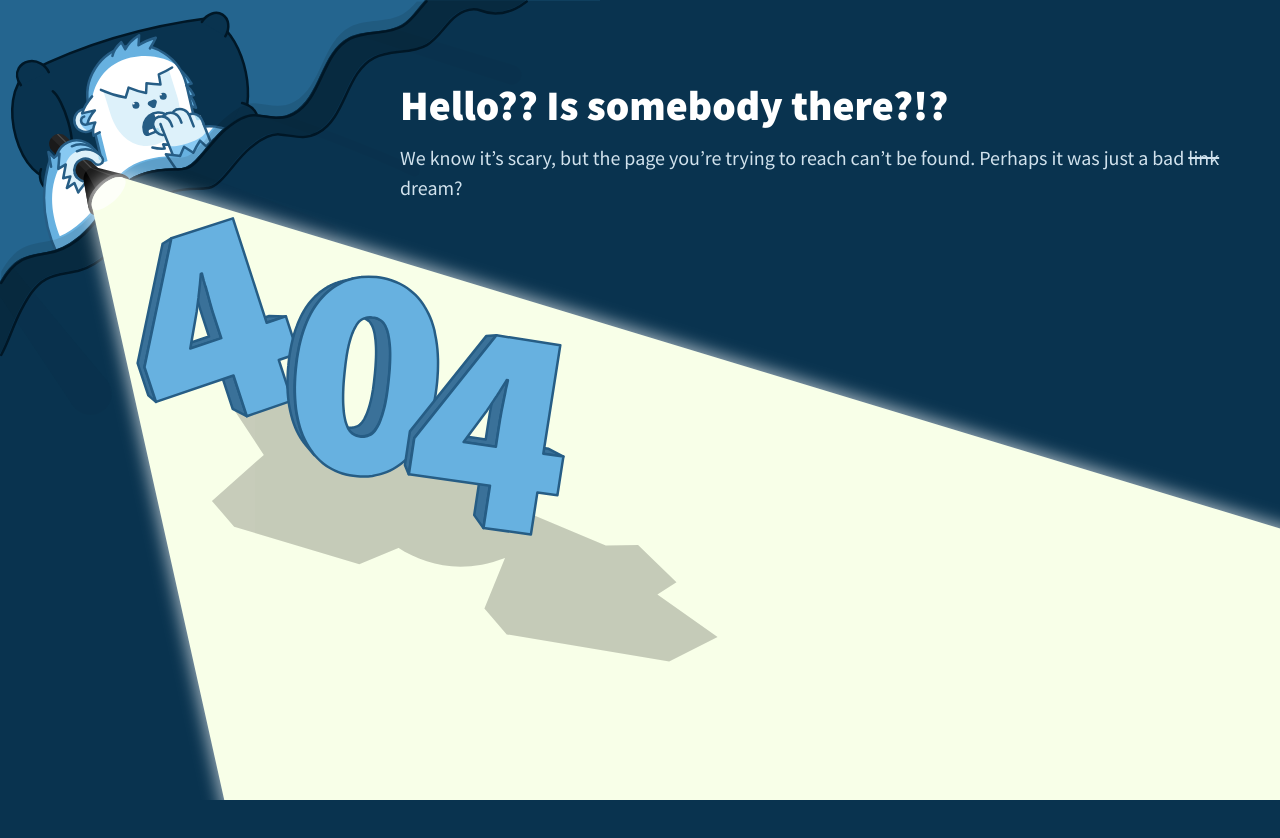
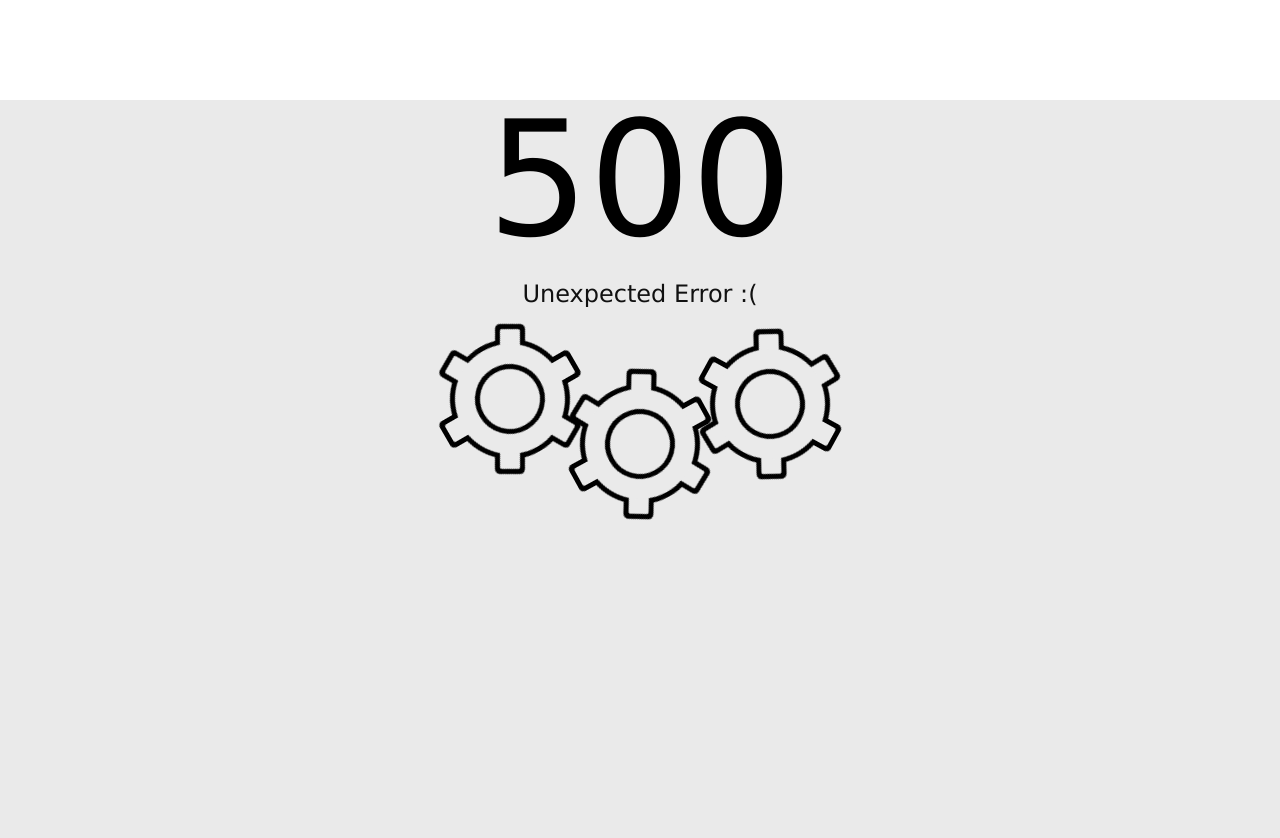
Before and after one commit to Iliyan7/end-game-reactjs, a React app: page /error in a window 1280 px wide. Shown: the top 838 px of the page. Before the commit the page ends 800 px from the top, so only its background shows below. Built offline with nearby package versions, Linux system fonts and the light colour scheme.

Commit message:
Add pretty internal server error page

```diff
--- a/src/components/Content.tsx
+++ b/src/components/Content.tsx
@@ -23,7 +23,7 @@ class Content extends React.Component<any> {
                     <Route exact path={baseUrl + '/games'} component={Games} />
                     <Route exact path='/v1/games/:id/details' component={GameDetails} />
                     <Route exact path='/v1/reviews' component={Reviews} />
-                    <Route exact path='/v1/news' component={News} />
+                    <Route path='/v1/news' component={News} />
                     <Route exact path='/v1/contact' component={Contact} />
                     <Route exact path='/v1/login' component={Login} />
                     <Route exact path='/v1/register' component={Register} />
--- a/src/components/game-details/GameDetails.tsx
+++ b/src/components/game-details/GameDetails.tsx
@@ -1,12 +1,13 @@
 import React from "react";
 import Breadcrumb from "../shared/Breadcrumb";
+import FollowUs from "../shared/FollowUs";
 
 class GameDetails extends React.Component {
 
   render() {
     return (
       <React.Fragment>
-        <Breadcrumb currentPage="Game Details" background="/img/page-top-bg/4.jpg" />
+        <Breadcrumb currentPage="Name Of Game!" background="/img/page-top-bg/4.jpg" />
 
         <section className="games-single-page">
           <div className="container">
@@ -24,11 +25,7 @@ class GameDetails extends React.Component {
 					      </p>
                 <div className="geme-social-share pt-5 d-flex">
                   <p>Share:</p>
-                  <a href="#"><i className="fa fa-pinterest"></i></a>
-                  <a href="#"><i className="fa fa-facebook"></i></a>
-                  <a href="#"><i className="fa fa-twitter"></i></a>
-                  <a href="#"><i className="fa fa-dribbble"></i></a>
-                  <a href="#"><i className="fa fa-behance"></i></a>
+                  <FollowUs />
                 </div>
               </div>
               <div className="col-xl-3 col-lg-4 col-md-5 sidebar game-page-sideber">
--- a/src/components/news/News.tsx
+++ b/src/components/news/News.tsx
@@ -6,7 +6,7 @@ class News extends React.Component {
   render() {
     return (
       <React.Fragment>
-        <Breadcrumb currentPage="News" background="img/page-top-bg/3.jpg" />
+        <Breadcrumb currentPage="News" background="/img/page-top-bg/3.jpg" />
 
         <section className="blog-page">
           <div className="container">
@@ -122,7 +122,7 @@ class News extends React.Component {
                     <div className="trending-widget">
                       <div className="tw-item">
                         <div className="tw-thumb">
-                          <img src="./img/blog-widget/1.jpg" alt="#" />
+                          <img src="/img/blog-widget/1.jpg" alt="#" />
                         </div>
                         <div className="tw-text">
                           <div className="tw-meta">
@@ -133,7 +133,7 @@ class News extends React.Component {
                       </div>
                       <div className="tw-item">
                         <div className="tw-thumb">
-                          <img src="./img/blog-widget/2.jpg" alt="#" />
+                          <img src="/img/blog-widget/2.jpg" alt="#" />
                         </div>
                         <div className="tw-text">
                           <div className="tw-meta">
@@ -144,7 +144,7 @@ class News extends React.Component {
                       </div>
                       <div className="tw-item">
                         <div className="tw-thumb">
-                          <img src="./img/blog-widget/3.jpg" alt="#" />
+                          <img src="/img/blog-widget/3.jpg" alt="#" />
                         </div>
                         <div className="tw-text">
                           <div className="tw-meta">
@@ -155,7 +155,7 @@ class News extends React.Component {
                       </div>
                       <div className="tw-item">
                         <div className="tw-thumb">
-                          <img src="./img/blog-widget/4.jpg" alt="#" />
+                          <img src="/img/blog-widget/4.jpg" alt="#" />
                         </div>
                         <div className="tw-text">
                           <div className="tw-meta">
@@ -196,7 +196,7 @@ class News extends React.Component {
                     <div className="latest-comments">
                       <div className="lc-item">
                         <img
-                          src="./img/blog-widget/1.jpg"
+                          src="/img/blog-widget/1.jpg"
                           className="lc-avatar"
                           alt="#"
                         />
@@ -207,7 +207,7 @@ class News extends React.Component {
                       </div>
                       <div className="lc-item">
                         <img
-                          src="./img/blog-widget/2.jpg"
+                          src="/img/blog-widget/2.jpg"
                           className="lc-avatar"
                           alt="#"
                         />
@@ -218,7 +218,7 @@ class News extends React.Component {
                       </div>
                       <div className="lc-item">
                         <img
-                          src="./img/blog-widget/3.jpg"
+                          src="/img/blog-widget/3.jpg"
                           className="lc-avatar"
                           alt="#"
                         />
@@ -229,7 +229,7 @@ class News extends React.Component {
                       </div>
                       <div className="lc-item">
                         <img
-                          src="./img/blog-widget/4.jpg"
+                          src="/img/blog-widget/4.jpg"
                           className="lc-avatar"
                           alt="#"
                         />
@@ -242,7 +242,7 @@ class News extends React.Component {
                   </div>
                   <div className="widget-item">
                     <a href="#" className="add">
-                      <img src="./img/add.jpg" />
+                      <img src="/img/add.jpg" />
                     </a>
                   </div>
                 </div>
--- a/src/components/shared/Breadcrumb.tsx
+++ b/src/components/shared/Breadcrumb.tsx
@@ -12,7 +12,7 @@ const Breadcrumb = (props: Props) => {
       <div className="page-info">
         <h2>{props.currentPage}</h2>
         <div className="site-breadcrumb">
-          <Link to="/">Home</Link> /
+          <Link to="/v1/">Home</Link> /
           <span>{props.currentPage}</span>
         </div>
       </div>
--- /dev/null
+++ b/src/components/shared/ServerError.tsx
@@ -0,0 +1,39 @@
+import * as React from 'react'
+import '../../styles/server-error.css'
+
+const ServerError = () => {
+
+  setTimeout(function () {
+    const load = document.querySelector("section.loading");
+
+    if(load) {
+      load.classList.remove('loading');
+    }
+  }, 1000);
+
+  return (
+    <section className="server-error loading">
+        <h1>500</h1>
+        <h2>Unexpected Error <b>:(</b></h2>
+        <div className="gears">
+          <div className="gear one">
+            <div className="bar"></div>
+            <div className="bar"></div>
+            <div className="bar"></div>
+          </div>
+          <div className="gear two">
+            <div className="bar"></div>
+            <div className="bar"></div>
+            <div className="bar"></div>
+          </div>
+          <div className="gear three">
+            <div className="bar"></div>
+            <div className="bar"></div>
+            <div className="bar"></div>
+          </div>
+        </div>
+    </section>
+  )
+}
+
+export default ServerError;
--- a/src/index.tsx
+++ b/src/index.tsx
@@ -5,12 +5,14 @@ import Content from './components/Content';
 import NotFound from './components/shared/NotFound';
 import * as serviceWorker from './serviceWorker';
 import './styles/styles.css';
+import ServerError from './components/shared/ServerError';
 
 const App = () => (
     <Router>
         <Switch>
             <Route exact path='/' render={() => (<Redirect to ="/v1/" />)} />
-            <Route exact path='/v1' component={Content} />
+            <Route path='/v1' component={Content} />
+            <Route path='/error' component={ServerError} />
             <Route component={NotFound} />
         </Switch>
     </Router>
--- a/src/styles/not-found.css
+++ b/src/styles/not-found.css
@@ -1,6 +1,7 @@
 @import url("https://fonts.googleapis.com/css?family=Source+Sans+Pro:400,900");
 
-body, html {
+.not-found {
+  height: 100vh;
   margin: 0; padding: 0;
   font-size: 16px;
   -webkit-font-smoothing: antialiased;
--- /dev/null
+++ b/src/styles/server-error.css
@@ -0,0 +1,157 @@
+.server-error {
+  height: 100vh;
+  background: #eaeaea;
+}
+
+.server-error h1 {
+  margin: 100px auto 0 auto;
+  color: black;
+  font-family: 'Encode Sans Semi Condensed', Verdana, sans-serif;
+  font-size: 10rem; line-height: 10rem;
+  font-weight: 200;
+  text-align: center;
+}
+
+.server-error h2 {
+  margin: 20px auto 30px auto;
+  font-family: 'Encode Sans Semi Condensed', Verdana, sans-serif;
+  font-size: 1.5rem;
+  font-weight: 200;
+  text-align: center;
+}
+
+.server-error h1, .server-error h2 {
+  -webkit-transition: opacity 0.5s linear, margin-top 0.5s linear; /* Safari */
+  transition: opacity 0.5s linear, margin-top 0.5s linear;
+}
+
+.server-error.loading h1, .server-error.loading h2 {
+  margin-top: 0px;
+  opacity: 0;
+}
+
+.gears {
+  position: relative;
+  margin: 0 auto;
+  width: auto; height: 0;
+}
+
+.gear {
+  position: relative;
+  z-index: 0;
+  width: 120px; height: 120px;
+  margin: 0 auto;
+  border-radius: 50%;
+  background: black;
+}
+
+.gear:before{
+  position: absolute; left: 5px; top: 5px; right: 5px; bottom: 5px;
+  z-index: 2;
+  content: "";
+  border-radius: 50%;
+  background: #eaeaea;
+}
+
+.gear:after {
+  position: absolute; left: 25px; top: 25px;
+  z-index: 3;
+  content: "";
+  width: 70px; height: 70px;
+  border-radius: 50%;
+  border: 5px solid black;
+  box-sizing: border-box;
+  background: #eaeaea;
+}
+
+.gear.one {
+  left: -130px;
+}
+
+.gear.two {
+  top: -75px;
+}
+
+.gear.three {
+  top: -235px;
+  left: 130px;
+}
+
+.gear .bar {
+  position: absolute; left: -15px; top: 50%;
+  z-index: 0;
+  width: 150px; height: 30px;
+  margin-top: -15px;
+  border-radius: 5px;
+  background: black;
+}
+
+.gear .bar:before {
+  position: absolute; left: 5px; top: 5px; right: 5px; bottom: 5px;
+  z-index: 1;
+  content: "";
+  border-radius: 2px;
+  background: #eaeaea;
+}
+
+.gear .bar:nth-child(2) {
+  transform: rotate(60deg);
+  -webkit-transform: rotate(60deg);
+}
+
+.gear .bar:nth-child(3) {
+  transform: rotate(120deg);
+  -webkit-transform: rotate(120deg);
+}
+
+@-webkit-keyframes clockwise {
+  0% { -webkit-transform: rotate(0deg);}
+  100% { -webkit-transform: rotate(360deg);}
+}
+
+@-webkit-keyframes anticlockwise {
+  0% { -webkit-transform: rotate(360deg);}
+  100% { -webkit-transform: rotate(0deg);}
+}
+
+@-webkit-keyframes clockwiseError {
+  0% { -webkit-transform: rotate(0deg);}
+  20% { -webkit-transform: rotate(30deg);}
+  40% { -webkit-transform: rotate(25deg);}
+  60% { -webkit-transform: rotate(30deg);}
+  100% { -webkit-transform: rotate(0deg);}
+}
+
+@-webkit-keyframes anticlockwiseErrorStop {
+  0% { -webkit-transform: rotate(0deg);}
+  20% { -webkit-transform: rotate(-30deg);}
+  60% { -webkit-transform: rotate(-30deg);}
+  100% { -webkit-transform: rotate(0deg);}
+}
+
+@-webkit-keyframes anticlockwiseError {
+  0% { -webkit-transform: rotate(0deg);}
+  20% { -webkit-transform: rotate(-30deg);}
+  40% { -webkit-transform: rotate(-25deg);}
+  60% { -webkit-transform: rotate(-30deg);}
+  100% { -webkit-transform: rotate(0deg);}
+}
+.gear.one {
+  -webkit-animation: anticlockwiseErrorStop 2s linear infinite;
+}
+
+.gear.two {
+  -webkit-animation: anticlockwiseError 2s linear infinite;
+}
+
+.gear.three {
+  -webkit-animation: clockwiseError 2s linear infinite;
+}
+
+.loading .gear.one, .loading .gear.three {
+  -webkit-animation: clockwise 3s linear infinite;
+}
+
+.loading .gear.two {
+  -webkit-animation: anticlockwise 3s linear infinite;
+}
```
Also changed, not shown: public/scripts/yeti.js (+5 -11 lines), src/components/shared/NotFound.tsx (+13 -13 lines).
